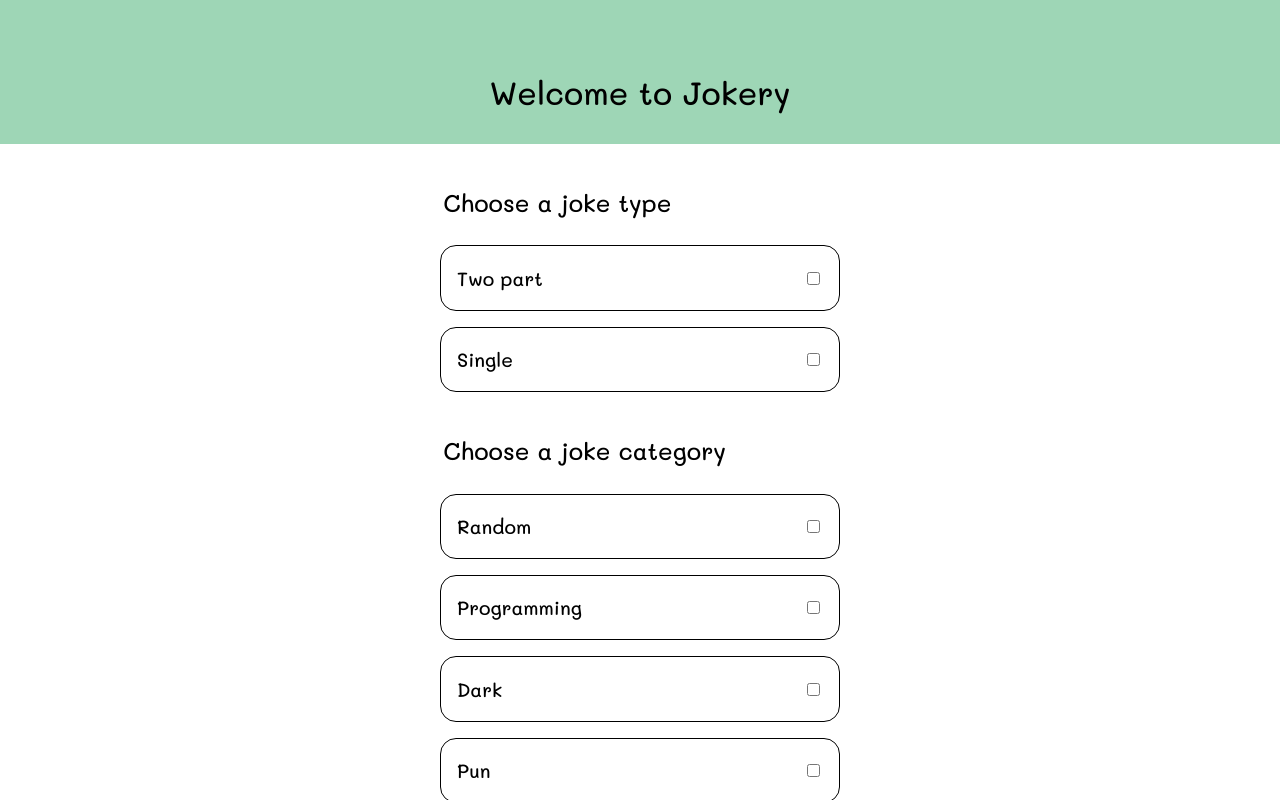
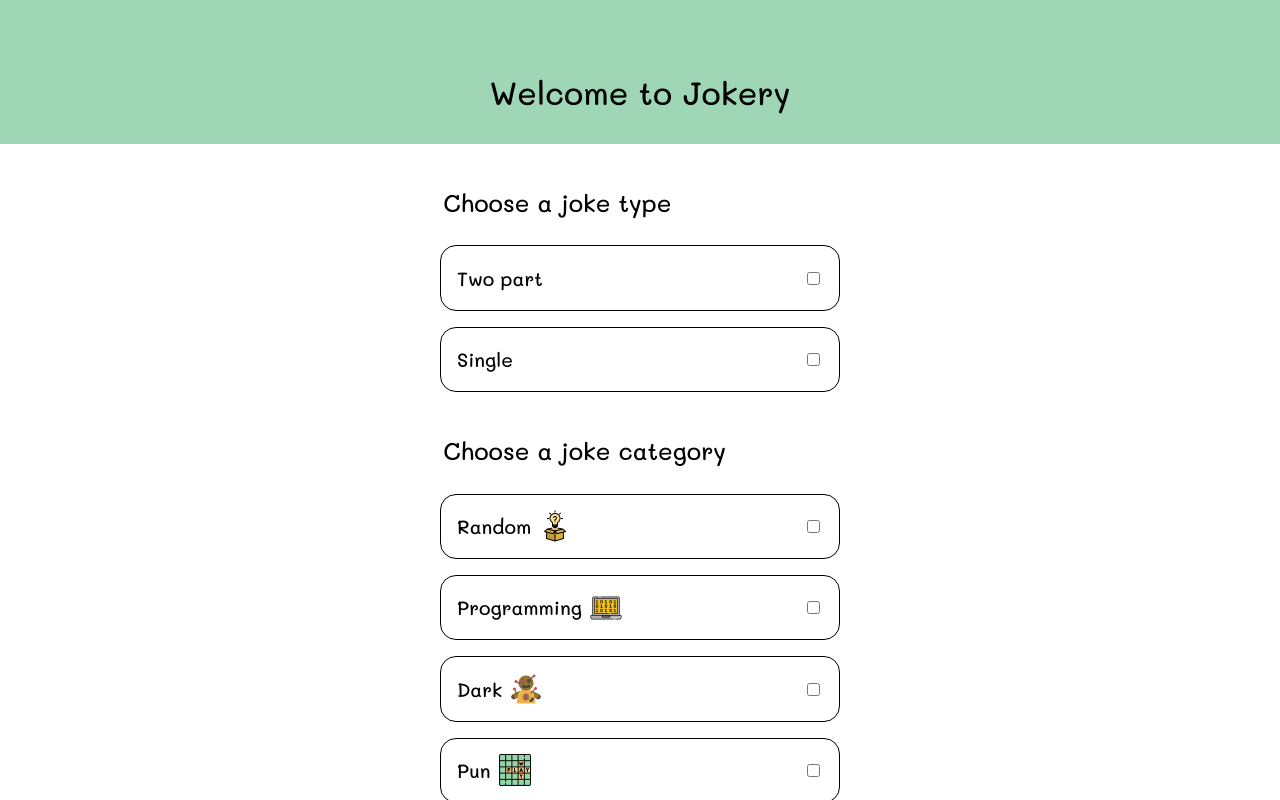
Before and after one commit to Elir-Mahad/jokery, a React (Create React App) app: page / in a window 1280 px wide. Both pictures are taken after a click on the button "Reset your settings". Shown: the top 800 px of the page. Built offline with nearby package versions, Linux system fonts and the light colour scheme.

Commit message:
enhance(settings): add icons to category options

```diff
--- a/src/components/SettingsCard.js
+++ b/src/components/SettingsCard.js
@@ -23,6 +23,8 @@ import {
   JokeSetupDelivery,
   JokeFullOneLine,
   JwCat,
+  OsNameIcon,
+  OsIcon,
 } from "../Styles";
 // import { FiTwitter } from "react-icons/fi";
 import Axios from "axios";
@@ -249,27 +251,42 @@ function SettingsCard() {
             <SetHeading> Choose a joke category</SetHeading>
             <SetOptions>
               <OneSet>
-                <OsName>Random</OsName>
+                <OsNameIcon>
+                  <OsName>Random</OsName>
+                  <OsIcon src={randomicon} />
+                </OsNameIcon>
                 <OsInput onClick={changeToAny} type="checkbox" />
               </OneSet>
               <OneSet>
-                <OsName>Programming</OsName>
+                <OsNameIcon>
+                  <OsName>Programming</OsName>
+                  <OsIcon src={programmingicon} />
+                </OsNameIcon>
                 <OsInput onClick={changeToProgramming} type="checkbox" />
               </OneSet>
             </SetOptions>
             <SetOptions>
               <OneSet>
-                <OsName>Dark</OsName>
+                <OsNameIcon>
+                  <OsName>Dark</OsName>
+                  <OsIcon src={darkicon} />
+                </OsNameIcon>
                 <OsInput onClick={changeToDark} type="checkbox" />
               </OneSet>
               <OneSet>
-                <OsName>Pun</OsName>
+                <OsNameIcon>
+                  <OsName>Pun</OsName>
+                  <OsIcon src={punicon} />
+                </OsNameIcon>
                 <OsInput onClick={changeToPun} type="checkbox" />
               </OneSet>
             </SetOptions>
             <SetOptions>
               <OneSet>
-                <OsName>Miscellaneous</OsName>
+                <OsNameIcon>
+                  <OsName>Miscellaneous</OsName>
+                  <OsIcon src={miscicon} />
+                </OsNameIcon>
                 <OsInput onClick={changeToMiscellaneous} type="checkbox" />
               </OneSet>
             </SetOptions>
```
